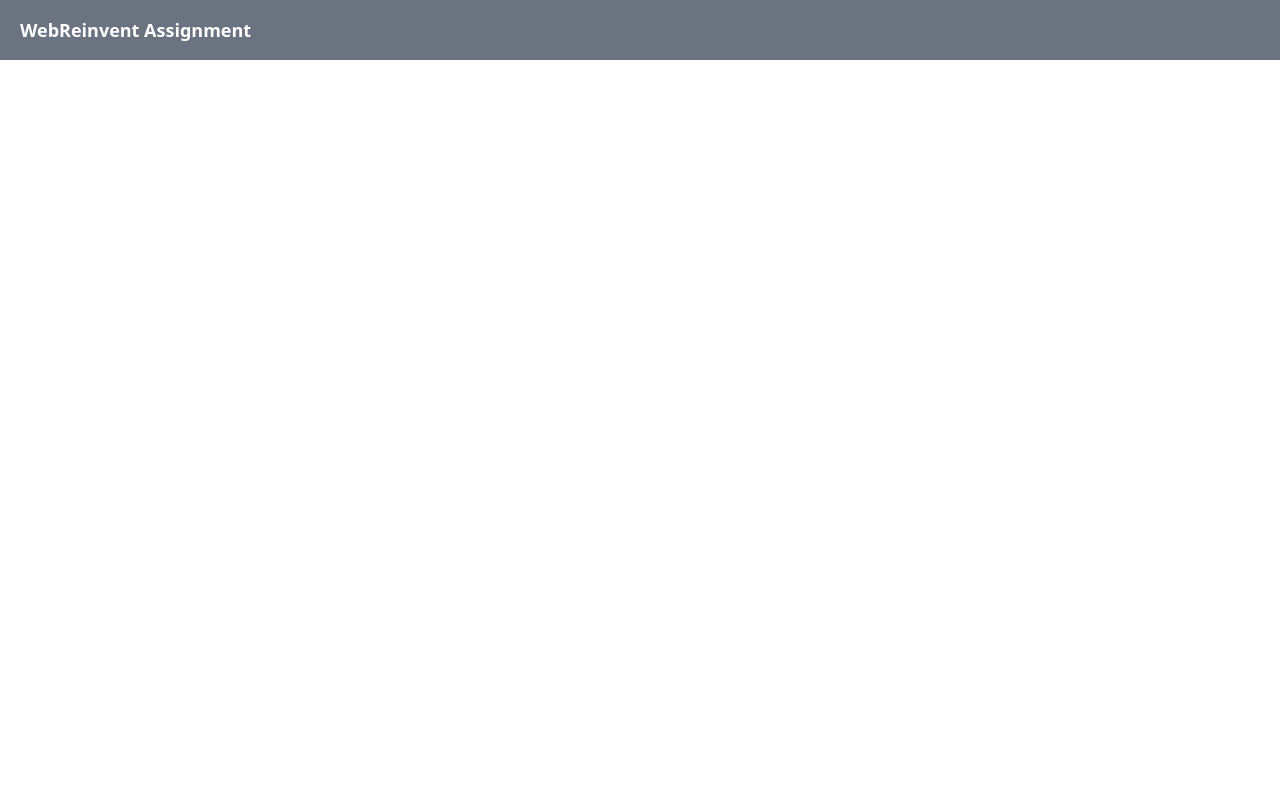
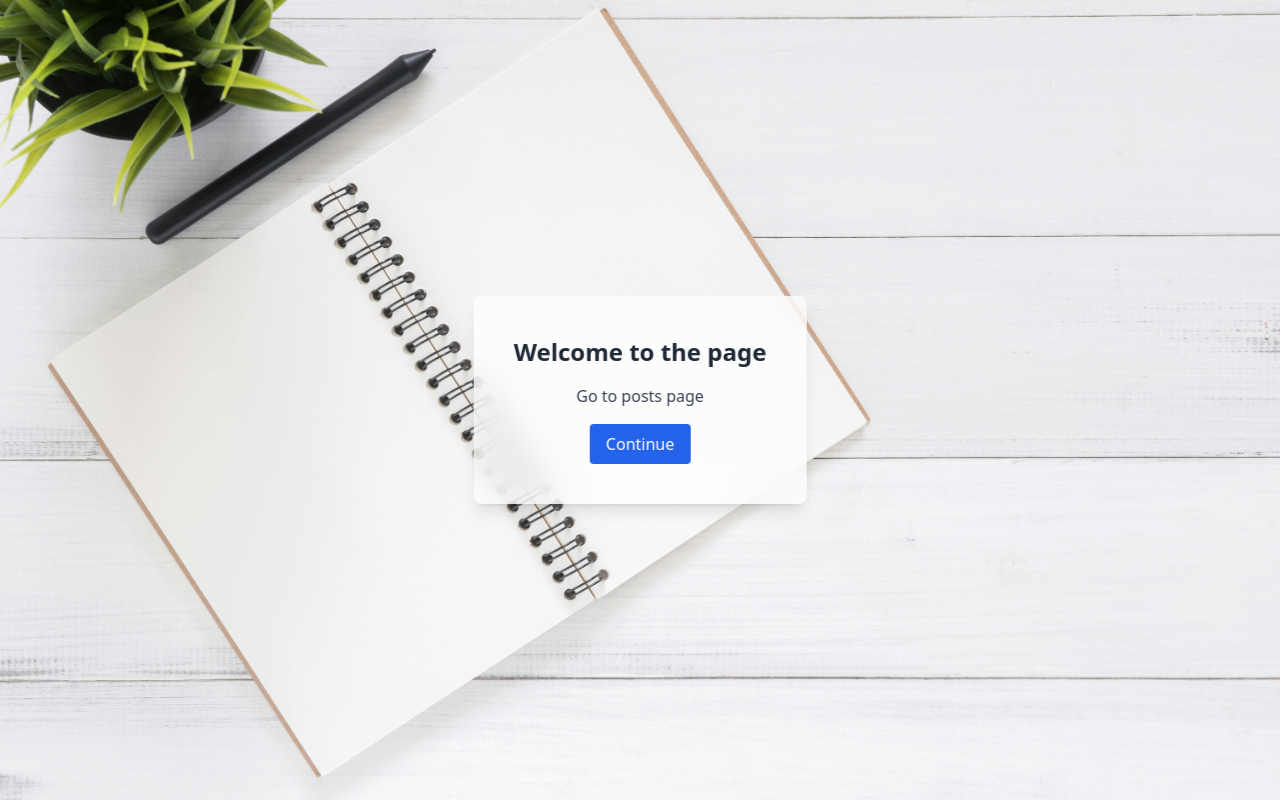
Before and after one commit to darkhacker1906/WebReinvent-assignment, a Nuxt app: page / in a window 1280 px wide. Built offline with nearby package versions, Linux system fonts and the light colour scheme.

Commit message:
Added the caching to avoid multiple api calls and added the main page

```diff
--- a/app.vue
+++ b/app.vue
@@ -1,10 +1,15 @@
 <template>
   <div>
 
-<navbar/>
+<navbar v-if="route.path !== '/'"/>
     <NuxtPage />
   </div>
 </template>
+<script setup>
+import { useRoute } from 'vue-router'
+
+const route = useRoute()
+</script>
 
 <style scoped>
 
--- a/nuxt.config.ts
+++ b/nuxt.config.ts
@@ -1,6 +1,6 @@
 export default defineNuxtConfig({
   compatibilityDate: '2024-11-01',
-  devtools: { enabled: true },
+  devtools: { enabled: false },
   imports: {
     dirs: ['stores'],
   },
--- a/pages/index.vue
+++ b/pages/index.vue
@@ -1,10 +1,19 @@
 <template>
     <div>
-        Go to posts page to show posts.
+       <div :style="{ backgroundImage: `url('/images/background.jpg')` }" class="bg-cover bg-center h-screen w-full relative">
+         <div class="bg-white/70 absolute top-1/2 left-1/2 transform -translate-x-1/2 -translate-y-1/2 backdrop-blur-lg shadow-lg rounded-lg p-10 text-center space-y-4 max-w-md">
+        <h1 class="text-2xl font-semibold text-gray-800">Welcome to the page</h1>
+        <p class="text-gray-700">Go to posts page</p>
+        <button @click="$router.push('/posts')" class="bg-blue-600 text-white rounded px-4 py-2 hover:bg-blue-700 transition">
+          Continue
+        </button>
+      </div>
+    </div>
     </div>
 </template>
 
 <script>
+
 export default {
 
 }
--- a/pages/posts/[id].vue
+++ b/pages/posts/[id].vue
@@ -44,11 +44,9 @@ export default {
   },
   computed:{
     posts(){
-        console.log(this.post.post);
         return this.post.post;
     },
     loading(){
-      console.log(useLoadingStore().loading);
       return useLoadingStore().loading;
     }
   },
--- a/stores/itemList.js
+++ b/stores/itemList.js
@@ -1,25 +1,49 @@
-import { defineStore } from 'pinia'
+import { defineStore } from 'pinia';
 import { useLoadingStore } from './loading';
 
 export const useItemList = defineStore('items', {
   state: () => ({
-    items: []
-   }),
+    items: JSON.parse(localStorage.getItem('cachedItems')) || [],
+    fetchedAt: localStorage.getItem('fetchedAt') || null,
+  }),
+
   actions: {
     async getPosts() {
       const loadingStore = useLoadingStore();
-      try{
+      if (this.isCacheValid()) {
+        return;
+      }
+
+      try {
         loadingStore.startLoading();
         const response = await $fetch('https://dummyjson.com/posts');
-        this.items=response.posts;
-      }catch(error){
-        console.error(error);
-      }finally{
+        this.items = response.posts;
+        this.fetchedAt = Date.now();
+
+        localStorage.setItem('cachedItems', JSON.stringify(this.items));
+        localStorage.setItem('fetchedAt', this.fetchedAt);
+      } catch (error) {
+        console.error("Fetch error:", error);
+      } finally {
         loadingStore.stopLoading();
       }
     },
+
+
+    isCacheValid() {
+      if (!this.fetchedAt) return false;
+      const expirationTime = 15* 60 * 1000;
+      const isExpired = Date.now() - this.fetchedAt > expirationTime;
+      if (isExpired) {
+        localStorage.removeItem('cachedItems');
+        localStorage.removeItem('fetchedAt');
+        return false;
+      }
+      return true;
+    },
   },
-})
+});
+
 if (import.meta.hot) {
-  import.meta.hot.accept(acceptHMRUpdate(useItemList, import.meta.hot))
+  import.meta.hot.accept(acceptHMRUpdate(useItemList, import.meta.hot));
 }
--- a/stores/singlePost.js
+++ b/stores/singlePost.js
@@ -14,7 +14,6 @@ export const singleItemList = defineStore('post', {
       }catch(error){
         console.error(error);
       }finally{
-        console.log('finally',loadingStore.$state.loading);
         loadingStore.stopLoading();
       }
 
```
Also changed, not shown: public/images/background.jpg (added).
